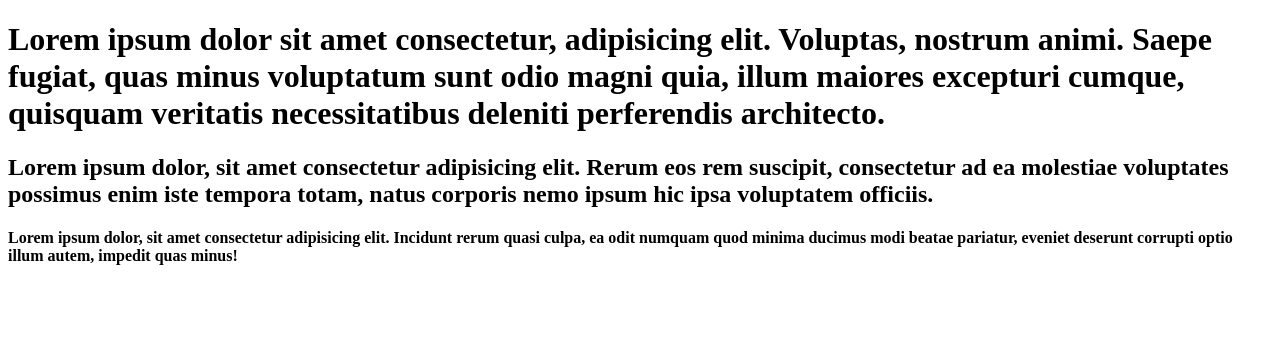
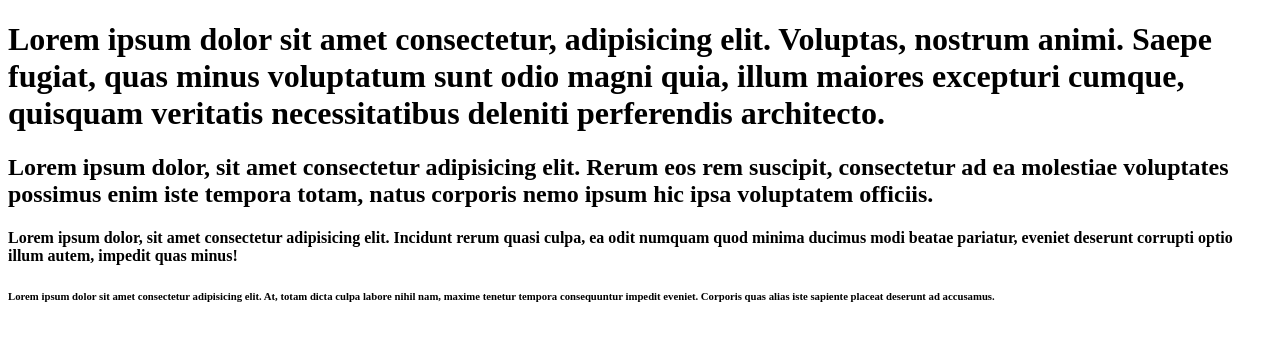
Before and after one commit to sharminakterety/new-repo, a plain HTML site: page index.html in a window 1280 px wide. Drawn offline with Linux system fonts and the light colour scheme.

Commit message:
git push -u origin main git commit -m

```diff
--- a/index.html
+++ b/index.html
@@ -9,5 +9,6 @@
   <h1>Lorem ipsum dolor sit amet consectetur, adipisicing elit. Voluptas, nostrum animi. Saepe fugiat, quas minus voluptatum sunt odio magni quia, illum maiores excepturi cumque, quisquam veritatis necessitatibus deleniti perferendis architecto.</h1>
   <h2>Lorem ipsum dolor, sit amet consectetur adipisicing elit. Rerum eos rem suscipit, consectetur ad ea molestiae voluptates possimus enim iste tempora totam, natus corporis nemo ipsum hic ipsa voluptatem officiis.</h2>
   <h4>Lorem ipsum dolor, sit amet consectetur adipisicing elit. Incidunt rerum quasi culpa, ea odit numquam quod minima ducimus modi beatae pariatur, eveniet deserunt corrupti optio illum autem, impedit quas minus!</h4>
+  <h6>Lorem ipsum dolor sit amet consectetur adipisicing elit. At, totam dicta culpa labore nihil nam, maxime tenetur tempora consequuntur impedit eveniet. Corporis quas alias iste sapiente placeat deserunt ad accusamus.</h6>
 </body>
 </html>
```
